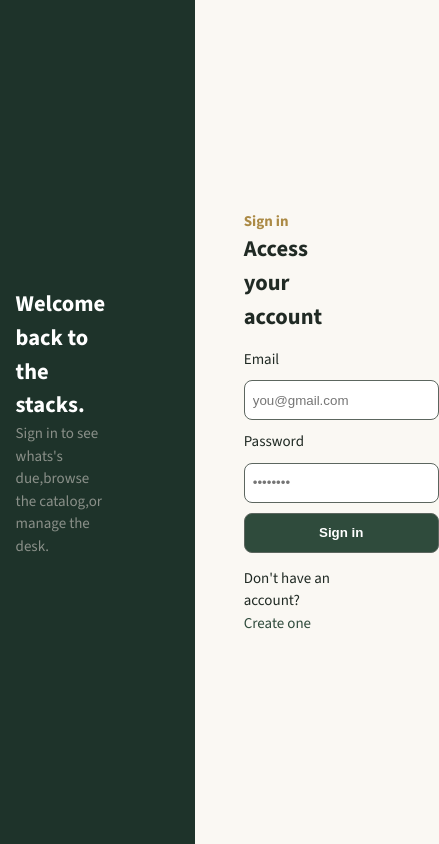
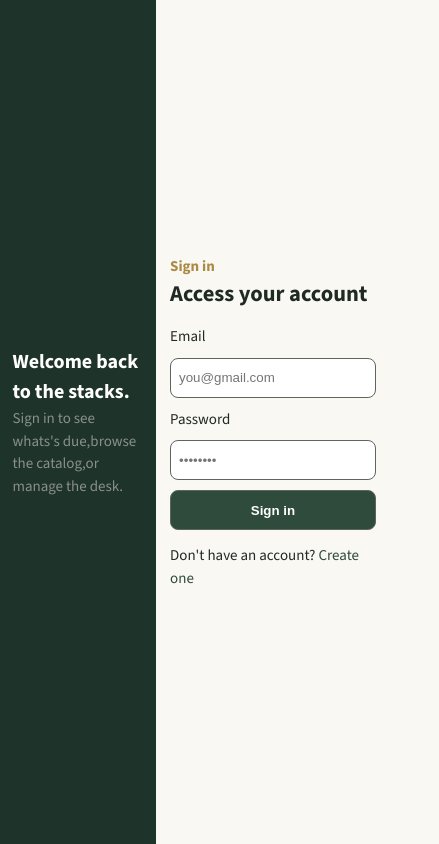
Before and after one commit to VatsCoder/Library-Management-System, a React (Vite) app: page /login in a window 390 px wide. Shown: the whole page, 439 px wide, since content can reach past the window. Built offline with nearby package versions, Linux system fonts and the light colour scheme; no server answers; the HTML template or start-up script is replaced by a standard one.

Commit message:
Fixed UI

```diff
--- a/src/App.css
+++ b/src/App.css
@@ -645,3 +645,23 @@ table.data-table {
   color: var(--rust);
   font-weight: 600;
 }
+@media (max-width: 480px) {
+  .tile-1{
+    width: 40vw;
+  }
+  .welcome{
+    width: 84%;
+  }
+  .welcome h1{
+    font-size: 20px;
+  }
+  .tile-2{
+    width: 60vw;
+  }
+  .tile-2 div{
+    width: 88%;
+  }
+  .tile-2 form{
+    width: 88%;
+  }
+}
```
